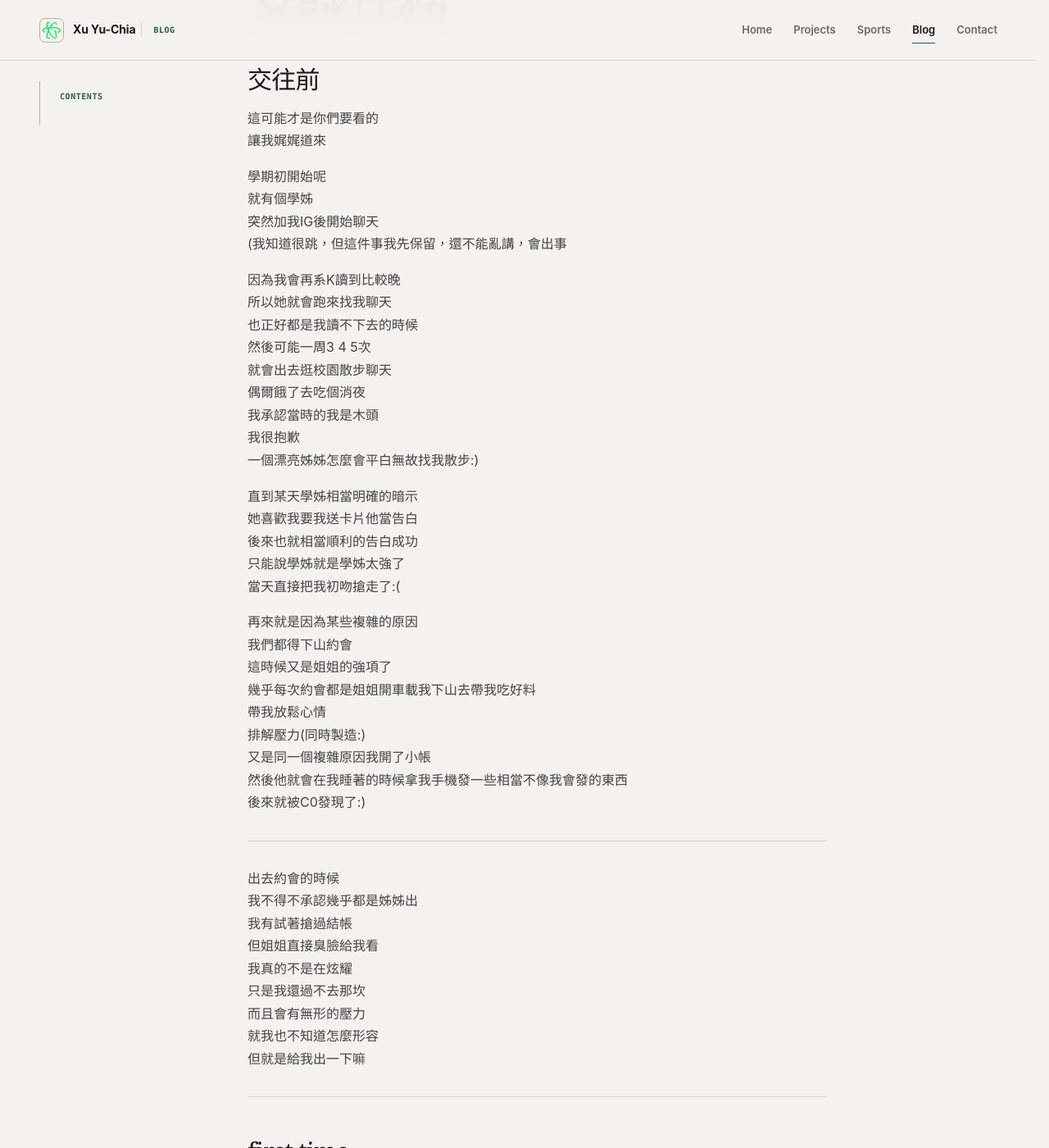
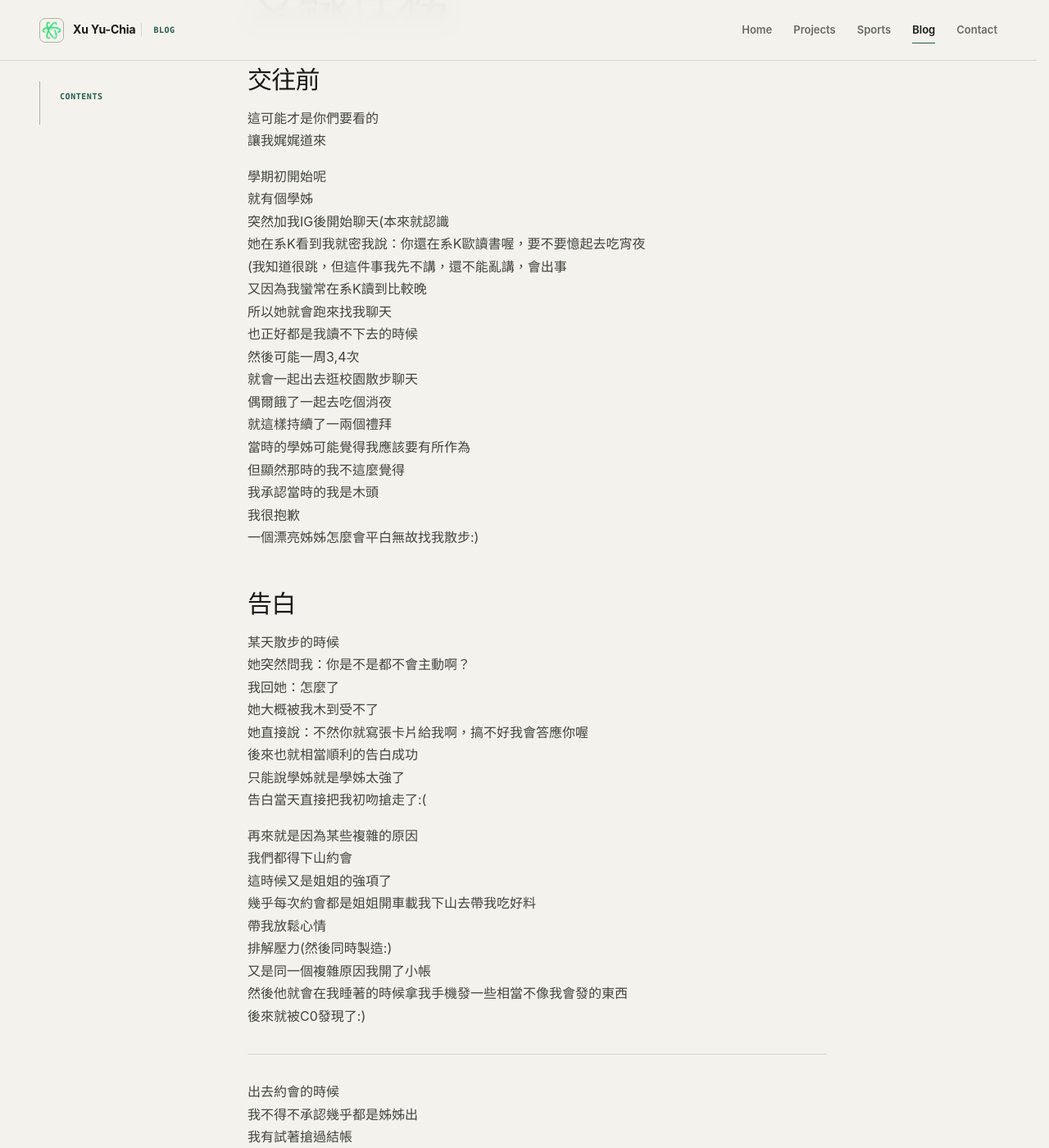
Before and after one commit to xu-yu-chia/blog, a Jekyll site: the page built from _posts/2026-06-18-univ_life_year2_hid.md, in a window 1280 px wide and 1400 px high, scrolled down 313 px. Shown: the whole window at 82% size. Built offline with Jekyll 4.4.1, drawn with Linux system fonts in a browser that asks for light colours; our own code applies the rules of GitHub Pages for plain Markdown files; some of the changed text lies outside the part shown.

Commit message:
Update 2026-06-18-univ_life_year2_hid.md

```diff
--- a/_posts/2026-06-18-univ_life_year2_hid.md
+++ b/_posts/2026-06-18-univ_life_year2_hid.md
@@ -14,33 +14,42 @@
 這可能才是你們要看的
 讓我娓娓道來
 
+
 學期初開始呢
 就有個學姊
-突然加我IG後開始聊天
-(我知道很跳，但這件事我先保留，還不能亂講，會出事
-
-因為我會再系K讀到比較晚
+突然加我IG後開始聊天(本來就認識
+她在系K看到我就密我說：你還在系K歐讀書喔，要不要憶起去吃宵夜
+(我知道很跳，但這件事我先不講，還不能亂講，會出事
+又因為我蠻常在系K讀到比較晚
 所以她就會跑來找我聊天
 也正好都是我讀不下去的時候
-然後可能一周3 4 5次
-就會出去逛校園散步聊天
-偶爾餓了去吃個消夜
+然後可能一周3,4次
+就會一起出去逛校園散步聊天
+偶爾餓了一起去吃個消夜
+就這樣持續了一兩個禮拜
+當時的學姊可能覺得我應該要有所作為
+但顯然那時的我不這麼覺得
 我承認當時的我是木頭
 我很抱歉
 一個漂亮姊姊怎麼會平白無故找我散步:)
 
-直到某天學姊相當明確的暗示
-她喜歡我要我送卡片他當告白
+## 告白
+
+某天散步的時候
+她突然問我：你是不是都不會主動啊？
+我回她：怎麼了
+她大概被我木到受不了
+她直接說：不然你就寫張卡片給我啊，搞不好我會答應你喔
 後來也就相當順利的告白成功
 只能說學姊就是學姊太強了
-當天直接把我初吻搶走了:(
+告白當天直接把我初吻搶走了:(
 
 再來就是因為某些複雜的原因
 我們都得下山約會
 這時候又是姐姐的強項了
 幾乎每次約會都是姐姐開車載我下山去帶我吃好料
 帶我放鬆心情
-排解壓力(同時製造:)
+排解壓力(然後同時製造:)
 又是同一個複雜原因我開了小帳
 然後他就會在我睡著的時候拿我手機發一些相當不像我會發的東西
 後來就被C0發現了:)
@@ -61,25 +70,26 @@
 
 ## first time
 
-在某個下暴雨的夜晚
-我讀書讀到很累
+在某個考試前夜晚(我記得是電子學
+我讀書讀到很累原本要回去睡覺了
 學姊就跑來找我出去約會
 但我真的快掛了
-所以我就近我的義務
+所以我就盡我的義務
 陪著她
 
-姊姊說不然我先回她家休息一下
+姊姊說不然我先回她家休息一下讓她先去洗澡
 一到家她就直接去洗澡了WTF
 但我真的太累了
-所以我就直接在她床上想說咪遺下(我當時洗完澡了
-(在那之前我去過她房間很多次了，只不過都是早上或下午去那裏休息一下
+所以我就直接在她床上想說咪一下(我當時洗完澡了
+(在那之前我去過她房間很多次了 只不過都是早上或下午去那裏休息一下
 結果就睡著了
 我也不知道我睡了多久
 
 但起床就看到學姊躺在我旁邊看我睡覺
 馬的超色
 她我醒來一上來先一嘴
-然後接下來就是........
+然後接下來就是
+.......
 ......
 .....
 ....
@@ -91,17 +101,19 @@
 
 -------------------------------------
 
+## 軍師
+
 自從被C0發現之後
 他也就成為了我的"軍師"
 
 (前情提要一下
 C0在學姊的異性友人的白名單中
-因為之前交往初期
+因為在我們交往初期
 C0就有來中央
-然後我要去載他然後就跟她講了
+然後我要去載他然後就跟學姊報備了
 C0是我的諮商師
 所以她從最一開始就進白名單內了
-他也都知道我會有問題直接call out C0
+她也都知道我會有問題直接call out C0
 
 畢竟我經驗也不多
 也是真的不知道身為男友該做甚麼
```
Also changed, not shown: other parts of _posts/2026-06-18-univ_life_year2_hid.md (+1 -1 lines).
